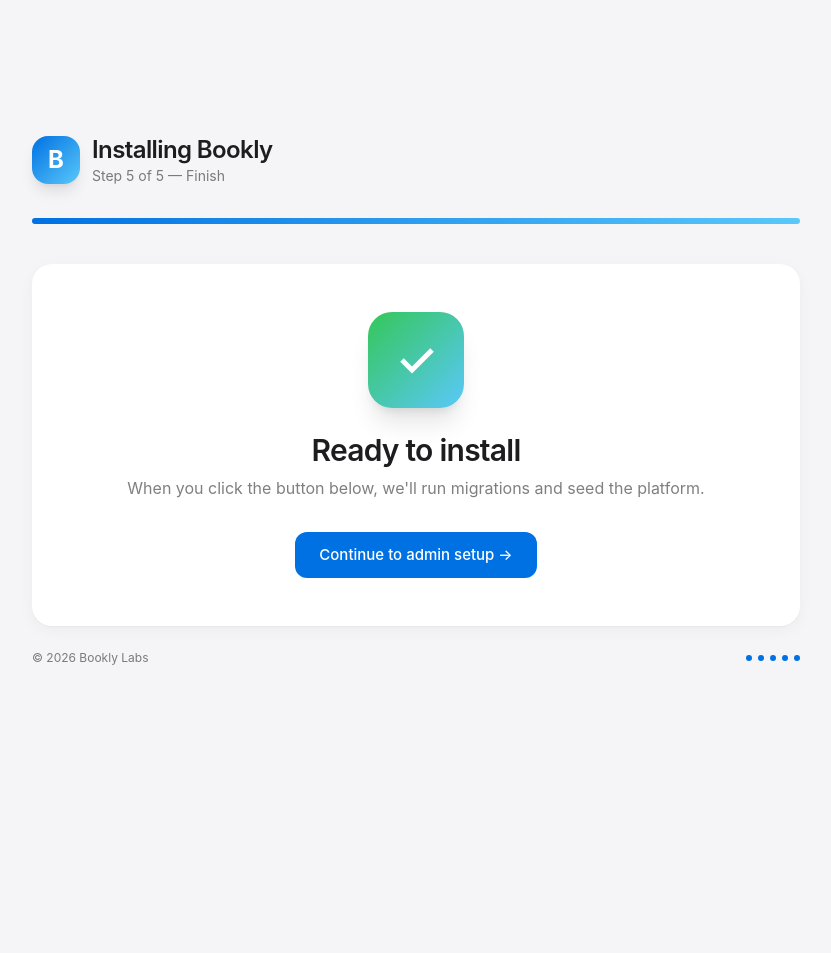
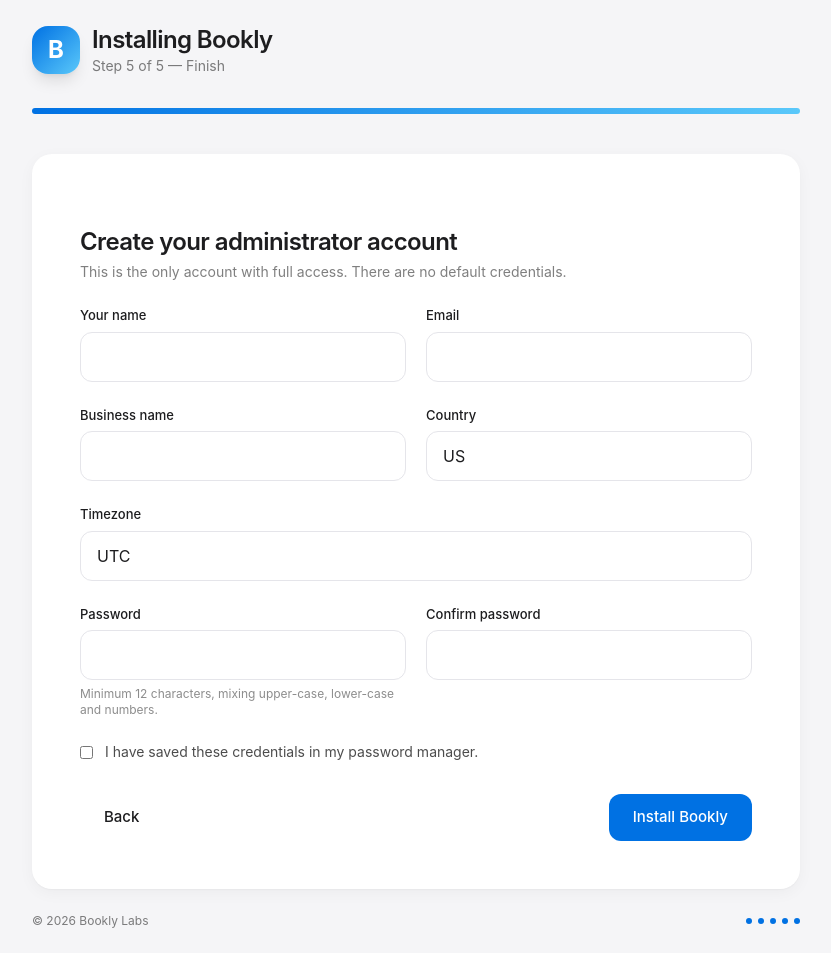
Before and after one commit to BrayanHeyliger/Bookly, a PHP site: page /install/finish in a window 1280 px wide. Shown: the whole page, without its empty margins (224-1055 px from the left). Before the commit the page ends 665 px from the top, so only its background shows below. Run offline with PHP 8.4, Linux system fonts and the light colour scheme; some libraries are stand-ins or nearby versions.

Commit message:
feat: autorizacion por rol y migraciones versionadas

```diff
--- a/bookly/app/Support/DB.php
+++ b/bookly/app/Support/DB.php
@@ -36,12 +36,11 @@ class DB
             $this->pdo->setAttribute(PDO::ATTR_ERRMODE, PDO::ERRMODE_EXCEPTION);
             $this->pdo->setAttribute(PDO::ATTR_DEFAULT_FETCH_MODE, PDO::FETCH_ASSOC);
             $this->pdo->exec('PRAGMA foreign_keys = ON');
-            // Let readers proceed during a write instead of failing outright.
             $this->pdo->exec('PRAGMA busy_timeout = 5000');
             $this->pdo->exec('PRAGMA journal_mode = WAL');
         }
 
-        $this->migrate();
+        Migrator::run($this->pdo);
     }
 
     public static function instance(): DB
@@ -87,27 +86,4 @@ class DB
     {
         return $this->run("DELETE FROM $table WHERE $where", $params)->rowCount();
     }
-
-    private function migrate(): void
-    {
-        $schema = <<<'SQL'
-CREATE TABLE IF NOT EXISTS roles (id INTEGER PRIMARY KEY, name TEXT, slug TEXT UNIQUE, description TEXT, created_at TEXT, updated_at TEXT);
-CREATE TABLE IF NOT EXISTS users (id INTEGER PRIMARY KEY, name TEXT, email TEXT UNIQUE, email_verified_at TEXT, password TEXT, phone TEXT, avatar TEXT, country TEXT, timezone TEXT DEFAULT 'UTC', is_active INTEGER DEFAULT 1, remember_token TEXT, created_at TEXT, updated_at TEXT);
-CREATE TABLE IF NOT EXISTS role_user (id INTEGER PRIMARY KEY, role_id INTEGER, user_id INTEGER, UNIQUE(role_id, user_id));
-CREATE TABLE IF NOT EXISTS businesses (id INTEGER PRIMARY KEY, name TEXT, slug TEXT UNIQUE, email TEXT, phone TEXT, description TEXT, address TEXT, city TEXT, state TEXT, country TEXT, postal_code TEXT, timezone TEXT DEFAULT 'UTC', currency TEXT DEFAULT 'USD', category TEXT, owner_id INTEGER, is_active INTEGER DEFAULT 1, settings TEXT, created_at TEXT, updated_at TEXT);
-CREATE TABLE IF NOT EXISTS business_user (id INTEGER PRIMARY KEY, business_id INTEGER, user_id INTEGER, role_in_business TEXT DEFAULT 'staff', is_active INTEGER DEFAULT 1, created_at TEXT, updated_at TEXT, UNIQUE(business_id, user_id));
-CREATE TABLE IF NOT EXISTS services (id INTEGER PRIMARY KEY, business_id INTEGER, name TEXT, description TEXT, duration INTEGER DEFAULT 30, price REAL DEFAULT 0, deposit REAL DEFAULT 0, category TEXT, color TEXT DEFAULT '#0071E3', image TEXT, position INTEGER DEFAULT 0, is_active INTEGER DEFAULT 1, created_at TEXT, updated_at TEXT);
-CREATE TABLE IF NOT EXISTS clients (id INTEGER PRIMARY KEY, business_id INTEGER, user_id INTEGER, first_name TEXT, last_name TEXT, email TEXT, phone TEXT, notes TEXT, tags TEXT, is_favorite INTEGER DEFAULT 0, total_visits INTEGER DEFAULT 0, total_spent REAL DEFAULT 0, last_visit_at TEXT, created_at TEXT, updated_at TEXT);
-CREATE TABLE IF NOT EXISTS bookings (id INTEGER PRIMARY KEY, business_id INTEGER, service_id INTEGER, staff_id INTEGER, client_id INTEGER, user_id INTEGER, start_at TEXT, end_at TEXT, status TEXT DEFAULT 'pending', price REAL DEFAULT 0, deposit REAL DEFAULT 0, tip REAL DEFAULT 0, payment_method TEXT, payment_status TEXT DEFAULT 'pending', notes TEXT, internal_notes TEXT, reminder_24h_sent INTEGER DEFAULT 0, reminder_1h_sent INTEGER DEFAULT 0, source TEXT DEFAULT 'web', created_at TEXT, updated_at TEXT);
-CREATE TABLE IF NOT EXISTS payments (id INTEGER PRIMARY KEY, business_id INTEGER, booking_id INTEGER, amount REAL, currency TEXT DEFAULT 'USD', method TEXT DEFAULT 'cash', status TEXT DEFAULT 'pending', transaction_id TEXT, provider TEXT, paid_at TEXT, metadata TEXT, created_at TEXT, updated_at TEXT);
-CREATE TABLE IF NOT EXISTS reviews (id INTEGER PRIMARY KEY, business_id INTEGER, booking_id INTEGER, user_id INTEGER, rating INTEGER, comment TEXT, photos TEXT, is_approved INTEGER DEFAULT 1, created_at TEXT, updated_at TEXT);
-CREATE TABLE IF NOT EXISTS addons (id INTEGER PRIMARY KEY, name TEXT, slug TEXT UNIQUE, description TEXT, long_description TEXT, category TEXT DEFAULT 'general', price REAL DEFAULT 0, icon TEXT, color TEXT DEFAULT '#0071E3', version TEXT DEFAULT '1.0.0', author TEXT, is_installed INTEGER DEFAULT 0, is_active INTEGER DEFAULT 0, config TEXT, screenshots TEXT, created_at TEXT, updated_at TEXT);
-CREATE TABLE IF NOT EXISTS addon_subscriptions (id INTEGER PRIMARY KEY, addon_id INTEGER, business_id INTEGER, is_active INTEGER DEFAULT 1, starts_at TEXT, ends_at TEXT, settings TEXT, created_at TEXT, updated_at TEXT);
-CREATE TABLE IF NOT EXISTS notifications (id INTEGER PRIMARY KEY, user_id INTEGER, business_id INTEGER, booking_id INTEGER, channel TEXT, type TEXT, subject TEXT, content TEXT, status TEXT DEFAULT 'pending', sent_at TEXT, metadata TEXT, created_at TEXT, updated_at TEXT);
-CREATE TABLE IF NOT EXISTS installer_config (key TEXT PRIMARY KEY, value TEXT);
-CREATE TABLE IF NOT EXISTS business_hours (id INTEGER PRIMARY KEY, business_id INTEGER, day TEXT, open TEXT DEFAULT '09:00', close TEXT DEFAULT '18:00', is_closed INTEGER DEFAULT 0, created_at TEXT, updated_at TEXT);
-CREATE TABLE IF NOT EXISTS blog_posts (id INTEGER PRIMARY KEY, title TEXT, slug TEXT UNIQUE, excerpt TEXT, content TEXT, is_published INTEGER DEFAULT 0, created_at TEXT, updated_at TEXT);
-SQL;
-        $this->pdo->exec($schema);
-    }
 }
--- /dev/null
+++ b/bookly/app/Support/Migrator.php
@@ -0,0 +1,82 @@
+<?php
+
+namespace Bookly\Support;
+
+/**
+ * Versioned schema migrations. Never edit an applied migration; append a new one.
+ */
+class Migrator
+{
+    public static function migrations(): array
+    {
+        return [
+            1 => <<<'SQL'
+CREATE TABLE IF NOT EXISTS schema_migrations (version INTEGER PRIMARY KEY, applied_at TEXT);
+CREATE TABLE IF NOT EXISTS roles (id INTEGER PRIMARY KEY, name TEXT, slug TEXT UNIQUE, description TEXT, created_at TEXT, updated_at TEXT);
+CREATE TABLE IF NOT EXISTS users (id INTEGER PRIMARY KEY, name TEXT, email TEXT UNIQUE, email_verified_at TEXT, password TEXT, phone TEXT, avatar TEXT, country TEXT, timezone TEXT DEFAULT 'UTC', is_active INTEGER DEFAULT 1, remember_token TEXT, created_at TEXT, updated_at TEXT);
+CREATE TABLE IF NOT EXISTS role_user (id INTEGER PRIMARY KEY, role_id INTEGER, user_id INTEGER, UNIQUE(role_id, user_id));
+CREATE TABLE IF NOT EXISTS businesses (id INTEGER PRIMARY KEY, name TEXT, slug TEXT UNIQUE, email TEXT, phone TEXT, description TEXT, address TEXT, city TEXT, state TEXT, country TEXT, postal_code TEXT, timezone TEXT DEFAULT 'UTC', currency TEXT DEFAULT 'USD', category TEXT, owner_id INTEGER, is_active INTEGER DEFAULT 1, settings TEXT, created_at TEXT, updated_at TEXT);
+CREATE TABLE IF NOT EXISTS business_user (id INTEGER PRIMARY KEY, business_id INTEGER, user_id INTEGER, role_in_business TEXT DEFAULT 'staff', is_active INTEGER DEFAULT 1, created_at TEXT, updated_at TEXT, UNIQUE(business_id, user_id));
+CREATE TABLE IF NOT EXISTS services (id INTEGER PRIMARY KEY, business_id INTEGER, name TEXT, description TEXT, duration INTEGER DEFAULT 30, price REAL DEFAULT 0, deposit REAL DEFAULT 0, category TEXT, color TEXT DEFAULT '#0071E3', image TEXT, position INTEGER DEFAULT 0, is_active INTEGER DEFAULT 1, created_at TEXT, updated_at TEXT);
+CREATE TABLE IF NOT EXISTS clients (id INTEGER PRIMARY KEY, business_id INTEGER, user_id INTEGER, first_name TEXT, last_name TEXT, email TEXT, phone TEXT, notes TEXT, tags TEXT, is_favorite INTEGER DEFAULT 0, total_visits INTEGER DEFAULT 0, total_spent REAL DEFAULT 0, last_visit_at TEXT, created_at TEXT, updated_at TEXT);
+CREATE TABLE IF NOT EXISTS bookings (id INTEGER PRIMARY KEY, business_id INTEGER, service_id INTEGER, staff_id INTEGER, client_id INTEGER, user_id INTEGER, start_at TEXT, end_at TEXT, status TEXT DEFAULT 'pending', price REAL DEFAULT 0, deposit REAL DEFAULT 0, tip REAL DEFAULT 0, payment_method TEXT, payment_status TEXT DEFAULT 'pending', notes TEXT, internal_notes TEXT, reminder_24h_sent INTEGER DEFAULT 0, reminder_1h_sent INTEGER DEFAULT 0, source TEXT DEFAULT 'web', created_at TEXT, updated_at TEXT);
+CREATE TABLE IF NOT EXISTS payments (id INTEGER PRIMARY KEY, business_id INTEGER, booking_id INTEGER, amount REAL, currency TEXT DEFAULT 'USD', method TEXT DEFAULT 'cash', status TEXT DEFAULT 'pending', transaction_id TEXT, provider TEXT, paid_at TEXT, metadata TEXT, created_at TEXT, updated_at TEXT);
+CREATE TABLE IF NOT EXISTS reviews (id INTEGER PRIMARY KEY, business_id INTEGER, booking_id INTEGER, user_id INTEGER, rating INTEGER, comment TEXT, photos TEXT, is_approved INTEGER DEFAULT 1, created_at TEXT, updated_at TEXT);
+CREATE TABLE IF NOT EXISTS addons (id INTEGER PRIMARY KEY, name TEXT, slug TEXT UNIQUE, description TEXT, long_description TEXT, category TEXT DEFAULT 'general', price REAL DEFAULT 0, icon TEXT, color TEXT DEFAULT '#0071E3', version TEXT DEFAULT '1.0.0', author TEXT, is_installed INTEGER DEFAULT 0, is_active INTEGER DEFAULT 0, config TEXT, screenshots TEXT, created_at TEXT, updated_at TEXT);
+CREATE TABLE IF NOT EXISTS addon_subscriptions (id INTEGER PRIMARY KEY, addon_id INTEGER, business_id INTEGER, is_active INTEGER DEFAULT 1, starts_at TEXT, ends_at TEXT, settings TEXT, created_at TEXT, updated_at TEXT);
+CREATE TABLE IF NOT EXISTS notifications (id INTEGER PRIMARY KEY, user_id INTEGER, business_id INTEGER, booking_id INTEGER, channel TEXT, type TEXT, subject TEXT, content TEXT, status TEXT DEFAULT 'pending', sent_at TEXT, metadata TEXT, created_at TEXT, updated_at TEXT);
+CREATE TABLE IF NOT EXISTS installer_config (key TEXT PRIMARY KEY, value TEXT);
+CREATE TABLE IF NOT EXISTS business_hours (id INTEGER PRIMARY KEY, business_id INTEGER, day TEXT, open TEXT DEFAULT '09:00', close TEXT DEFAULT '18:00', is_closed INTEGER DEFAULT 0, created_at TEXT, updated_at TEXT);
+CREATE TABLE IF NOT EXISTS blog_posts (id INTEGER PRIMARY KEY, title TEXT, slug TEXT UNIQUE, excerpt TEXT, content TEXT, is_published INTEGER DEFAULT 0, created_at TEXT, updated_at TEXT);
+SQL,
+
+            2 => <<<'SQL'
+CREATE INDEX IF NOT EXISTS idx_bookings_business_start ON bookings (business_id, start_at);
+CREATE INDEX IF NOT EXISTS idx_bookings_status ON bookings (business_id, status);
+CREATE INDEX IF NOT EXISTS idx_services_business ON services (business_id, position);
+CREATE INDEX IF NOT EXISTS idx_clients_business ON clients (business_id, created_at);
+CREATE INDEX IF NOT EXISTS idx_payments_booking ON payments (booking_id);
+CREATE INDEX IF NOT EXISTS idx_notifications_user ON notifications (user_id, created_at);
+CREATE INDEX IF NOT EXISTS idx_role_user_user ON role_user (user_id);
+CREATE INDEX IF NOT EXISTS idx_users_email ON users (email);
+SQL,
+
+            3 => <<<'SQL'
+CREATE INDEX IF NOT EXISTS idx_business_user_user ON business_user (user_id, business_id);
+SQL,
+        ];
+    }
+
+    public static function run(\PDO $pdo): void
+    {
+        $pdo->exec('CREATE TABLE IF NOT EXISTS schema_migrations (version INTEGER PRIMARY KEY, applied_at TEXT)');
+
+        $applied = $pdo->query('SELECT version FROM schema_migrations')->fetchAll(\PDO::FETCH_COLUMN);
+        $applied = array_map('intval', $applied ?: []);
+
+        foreach (self::migrations() as $version => $sql) {
+            if (in_array((int)$version, $applied, true)) continue;
+            foreach (self::split($sql) as $statement) {
+                $pdo->exec($statement);
+            }
+            $stmt = $pdo->prepare('INSERT INTO schema_migrations (version, applied_at) VALUES (?, ?)');
+            $stmt->execute([(int)$version, date('Y-m-d H:i:s')]);
+        }
+    }
+
+    public static function applied(\PDO $pdo): array
+    {
+        $rows = $pdo->query('SELECT version, applied_at FROM schema_migrations ORDER BY version')->fetchAll(\PDO::FETCH_ASSOC);
+        return $rows ?: [];
+    }
+
+    protected static function split(string $sql): array
+    {
+        $statements = [];
+        foreach (preg_split('/;\s*\n/', $sql) as $chunk) {
+            $chunk = trim((string)preg_replace('/^\s*--.*$/m', '', $chunk));
+            if ($chunk !== '') $statements[] = $chunk;
+        }
+        return $statements;
+    }
+}
--- a/bookly/bootstrap.php
+++ b/bookly/bootstrap.php
@@ -1,10 +1,6 @@
 <?php
-
 /**
- * Bookly — vendor-free autoload bootstrap shared by artisan.php.
- *
- * Defines BOOKLY_ROOT (the directory holding app/, config/ and resources/)
- * and registers the `Bookly\` namespace autoloader.
+ * Bookly shared bootstrap: defines BOOKLY_ROOT and registers the Bookly autoloader.
  */
 
 if (! defined('BOOKLY_ROOT')) {
--- a/bookly/resources/views/installer/finish.php
+++ b/bookly/resources/views/installer/finish.php
@@ -1,8 +1,64 @@
-<div class="text-center">
-<div class="inline-flex items-center justify-center w-24 h-24 rounded-3xl bg-gradient-to-br from-[#34C759] to-[#5AC8FA] shadow-xl mb-6">
-<svg class="w-12 h-12 text-white" viewBox="0 0 24 24" fill="none" stroke="currentColor" stroke-width="2.5"><path d="M5 12l5 5L20 7"/></svg>
+<?php
+$minLength = 12;
+?>
+<form method="POST" action="/install/finish" class="space-y-6">
+<?= csrf_field() ?>
+
+<?php if (! empty($error)): ?>
+<div class="p-4 rounded-xl bg-[#FFF5F5] border border-[#FF3B30]/20 text-sm text-[#FF3B30]"><?= e($error) ?></div>
+<?php endif; ?>
+
+<div>
+<h2 class="text-2xl font-semibold tracking-tight">Create your administrator account</h2>
+<p class="text-black/50 mt-1 text-sm">This is the only account with full access. There are no default credentials.</p>
 </div>
-<h2 class="text-3xl font-semibold tracking-tight">Ready to install</h2>
-<p class="text-black/50 mt-2">When you click the button below, we'll run migrations and seed the platform.</p>
-<a href="/install/admin" class="btn-primary mt-8">Continue to admin setup →</a>
+
+<div class="grid md:grid-cols-2 gap-5">
+  <div>
+    <label class="label">Your name</label>
+    <input class="input" name="name" required value="<?= e(old('name')) ?>">
+  </div>
+  <div>
+    <label class="label">Email</label>
+    <input class="input" name="email" type="email" required value="<?= e(old('email')) ?>">
+  </div>
 </div>
+
+<div class="grid md:grid-cols-2 gap-5">
+  <div>
+    <label class="label">Business name</label>
+    <input class="input" name="business_name" required value="<?= e(old('business_name')) ?>">
+  </div>
+  <div>
+    <label class="label">Country</label>
+    <input class="input" name="country" value="<?= e(old('country', 'US')) ?>">
+  </div>
+</div>
+
+<div>
+  <label class="label">Timezone</label>
+  <input class="input" name="timezone" value="<?= e(old('timezone', 'UTC')) ?>" placeholder="America/New_York">
+</div>
+
+<div class="grid md:grid-cols-2 gap-5">
+  <div>
+    <label class="label">Password</label>
+    <input class="input" name="password" type="password" required minlength="<?= $minLength ?>" autocomplete="new-password">
+    <p class="text-xs text-black/45 mt-1.5">Minimum <?= $minLength ?> characters, mixing upper-case, lower-case and numbers.</p>
+  </div>
+  <div>
+    <label class="label">Confirm password</label>
+    <input class="input" name="password_confirmation" type="password" required minlength="<?= $minLength ?>" autocomplete="new-password">
+  </div>
+</div>
+
+<label class="flex items-start gap-3 text-sm text-black/70">
+  <input type="checkbox" required class="mt-1 rounded">
+  <span>I have saved these credentials in my password manager.</span>
+</label>
+
+<div class="flex items-center justify-between pt-2">
+  <a href="/install/admin" class="btn-ghost">Back</a>
+  <button type="submit" class="btn-primary">Install Bookly</button>
+</div>
+</form>
```
Also changed, not shown: bookly/app/Support/Authorizer.php (added, +101 -0 lines), bookly/migrate.php (added, +33 -0 lines), bookly/resources/views/auth/login.php (+3 -4 lines), bookly/resources/views/errors/forbidden.php (added, +14 -0 lines).
